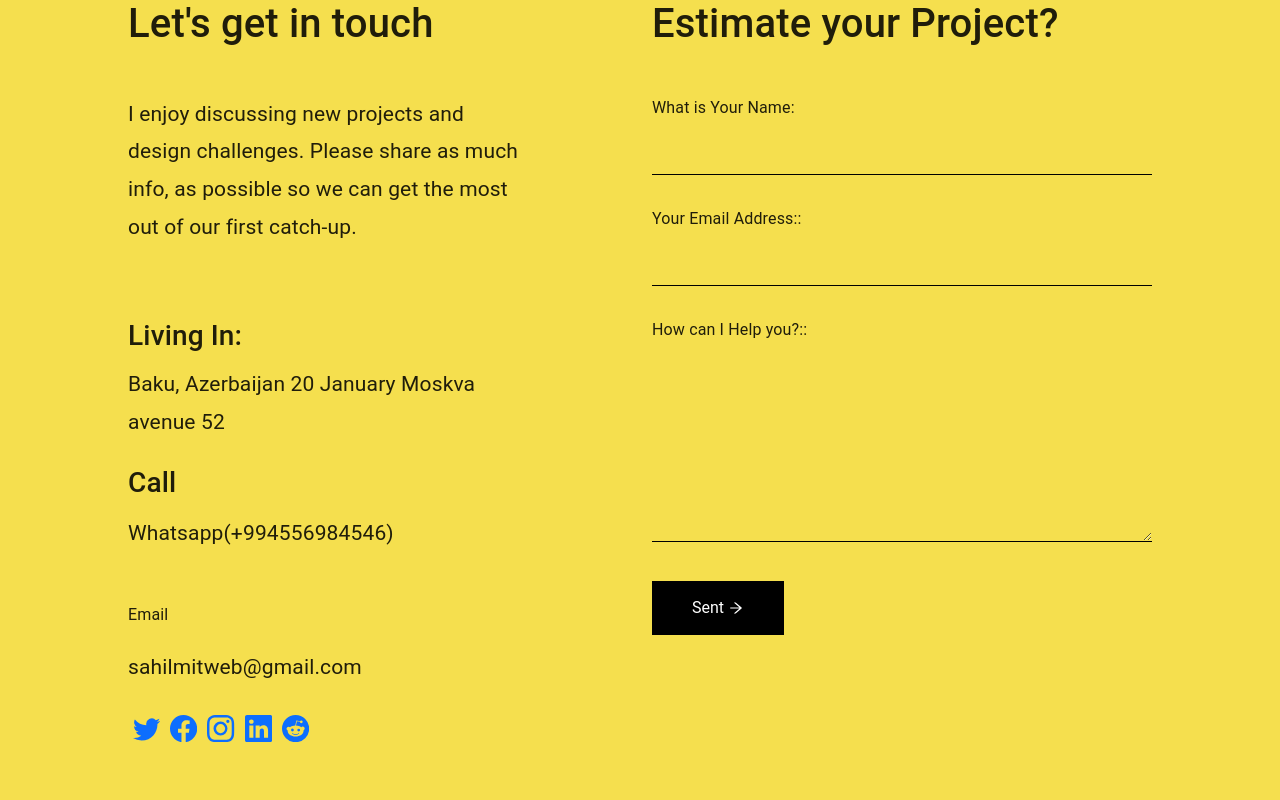
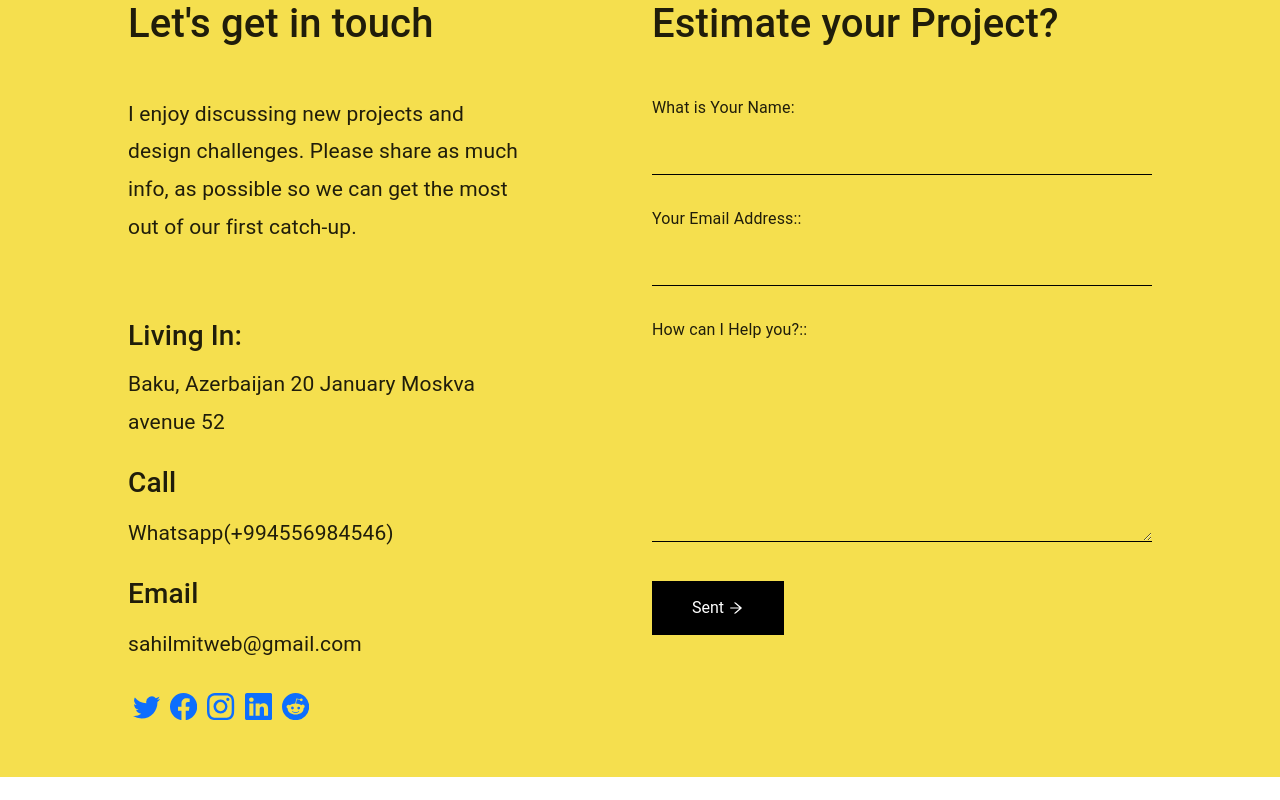
Before and after one commit to ShahmirzeMIT/Portfolio, a React (Create React App) app: page / in a window 1280 px wide. Shown: the part 6778-7578 px from the top of the page. After the commit the page ends 7555 px from the top, so only its background shows below. Built offline with nearby package versions, Linux system fonts and the light colour scheme.

Commit message:
contact update

```diff
--- a/src/component/contact.js
+++ b/src/component/contact.js
@@ -27,7 +27,7 @@ function Contact(){
 					<p className="fnt">{contact1.filter((item)=>item.name=="contact1Location").map((item)=>item[lang])}</p>
 					<h3 className="calPd8">{contact1.filter((item)=>item.name=="contact1Call").map((item)=>item[lang])}</h3>
 					<p className="fnt">{contact1.filter((item)=>item.name=="contac1Wh").map((item)=>item[lang])}</p>
-					<p  className="pd2C">{contact1.filter((item)=>item.name=="mainBottomEmail").map((item)=>item[lang])}</p>
+					<h3  className="calPd8">{contact1.filter((item)=>item.name=="mainBottomEmail").map((item)=>item[lang])}</h3>
 					<p  className="fnt">{contact1.filter((item)=>item.name=="mainEmailText").map((item)=>item[lang])}</p>
 					<p>
 					<a
```
